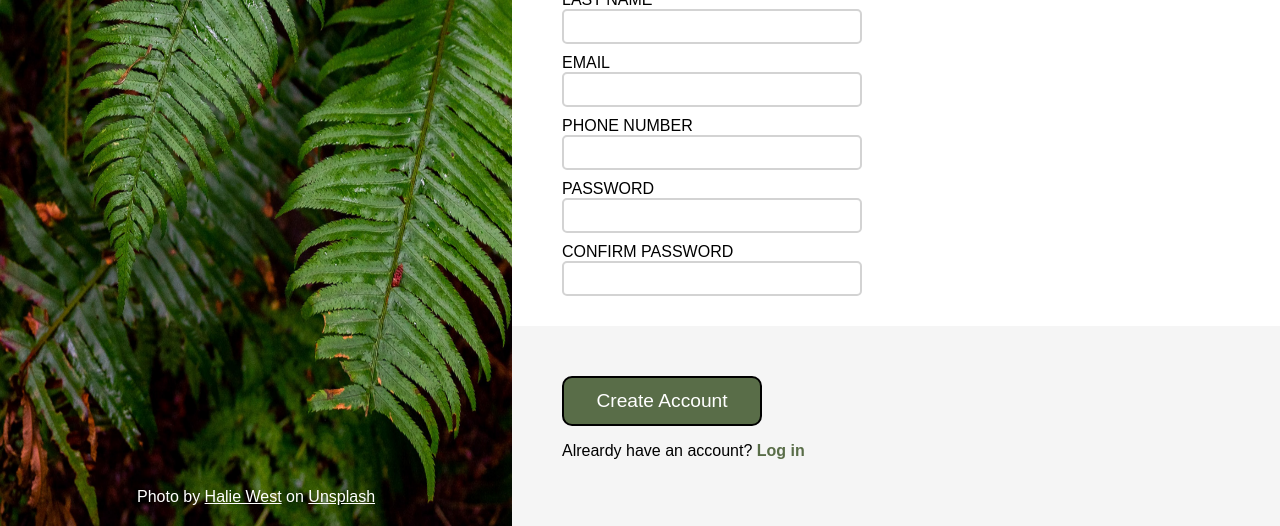
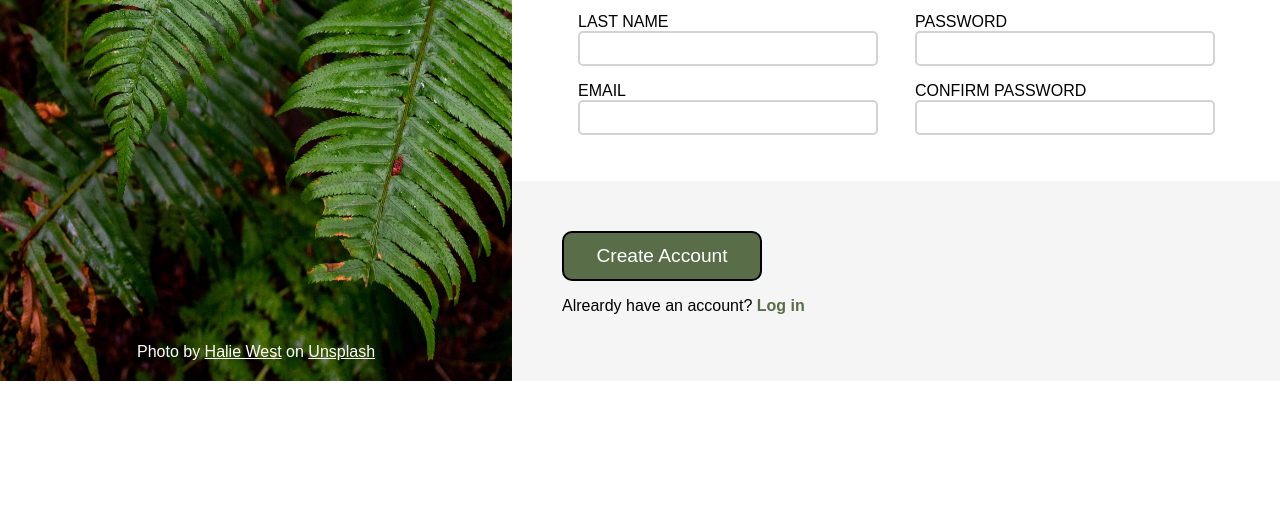
Before and after one commit to mmagba/sign-up-form, a plain HTML site: page index.html in a window 1280 px wide. Shown: the part 516-1042 px from the top of the page. After the commit the page ends 897 px from the top, so only its background shows below. Drawn offline with Linux system fonts and the light colour scheme.

Commit message:
Stop form elements from collapsing to one column

```diff
--- a/index.html
+++ b/index.html
@@ -37,34 +37,34 @@
 
             <form id="my-form">
 
+                <div class="left-inputs">
                     <div>
                         <label for="first_name">FIRST NAME</label>
                         <input type="text" name="first_name" id="first_name">
                     </div>
-
                     <div>
                         <label for="last_name">LAST NAME</label>
                         <input type="text" name="last_name" id="last_name">
                     </div>
-
                     <div>
                         <label for="user_email">EMAIL</label>
                         <input type="email" name="email" id="user_email">
                     </div>
+                </div>
 
+                <div class="right-inputs">
                     <div>
                         <label for="phone_number">PHONE NUMBER</label>
                         <input type="tel" name="phone_number" id="phone_number">
                     </div>
-
                     <div>
                         <label for="user_password">PASSWORD</label>
                         <input type="password" name="password" id="user_password">
                     </div>
-
                     <div>
                         <label for="confirm_password">CONFIRM PASSWORD</label>
                         <input type="password" id="confirm_password">
+                    </div>
                 </div>
 
             </form>
--- a/style.css
+++ b/style.css
@@ -107,7 +107,7 @@ form div {
 
 form {
     display: flex;
-    flex-flow: row wrap;
+    flex-direction: row;
     justify-content: space-between;
     width: 70%;
     column-gap: 5px;
@@ -146,7 +146,12 @@ input:invalid {
     border-color: lightcoral;
 }
 
+
 input:focus {
     outline: none;
     border-color: lightblue;
 }
+
+#my-form div {
+    margin: 0.5rem;
+}
```
Lines whose indentation alone changed are shown as unchanged.
